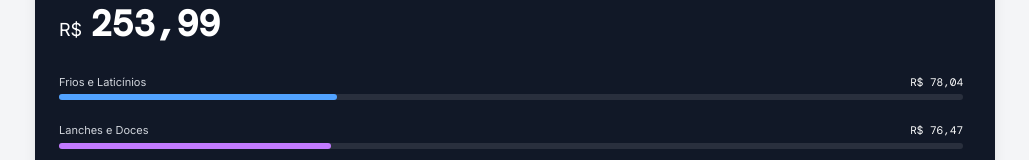
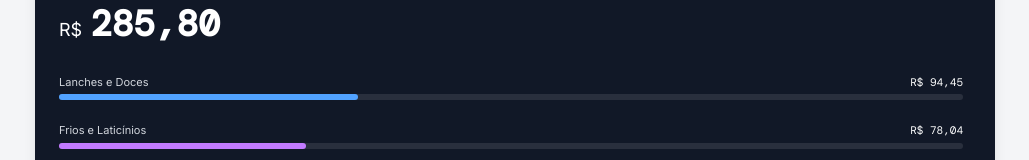
Before and after one commit to AlexandreNP9/finscan, a Next.js app in the folder frontend/: page / in a window 1280 px wide. Shown: the part 167-327 px from the top of the page, without its empty margins (125-1154 px from the left). Built offline with nearby package versions, Linux system fonts and the light colour scheme.

Commit message:
revisão da issue

```diff
--- a/frontend/data/agentes.json
+++ b/frontend/data/agentes.json
@@ -3,5 +3,6 @@
   "Itaú - Conta Poupança",
   "Cartão Bradesco Visa",
   "Dinheiro (Espécie)",
-  "Cartão Nubank Virtual"
+  "Cartão Nubank Virtual",
+  "Vale Alimentação"
 ]
--- a/frontend/data/transacoes.json
+++ b/frontend/data/transacoes.json
@@ -1,4 +1,36 @@
 [
+  {
+    "id": 1792725370796,
+    "chaveAcesso": "",
+    "valorTotal": "31,81",
+    "desconto": "0,00",
+    "estabelecimento": "Cia Parana De Alimentos S/A",
+    "dataEmissao": "2026-10-22",
+    "horaEmissao": "20:47",
+    "agenteOrigem": "Cartão Nubank Virtual",
+    "items": [
+      {
+        "id": 1792725362911,
+        "codigo": "316091",
+        "descricao": "Pizza Especial",
+        "qtd": "0,308",
+        "un": "KG",
+        "vlUnit": "44,9",
+        "vlTotal": "13,83",
+        "categoria": "Congelados"
+      },
+      {
+        "id": 1792725362912,
+        "codigo": "1035355",
+        "descricao": "Choc Milka 92g",
+        "qtd": "1",
+        "un": "UN",
+        "vlUnit": "17,98",
+        "vlTotal": "17,98",
+        "categoria": "Lanches e Doces"
+      }
+    ]
+  },
   {
     "id": 1792554567399,
     "chaveAcesso": "41261079430682025036650530003258811787126100",
--- a/frontend/next.config.ts
+++ b/frontend/next.config.ts
@@ -4,6 +4,7 @@ const nextConfig: NextConfig = {
   /* config options here */
   experimental: {
     agentFeedback: true,
+    agentUpgrade: 'security'
   },
   cacheComponents: true,
   partialPrefetching: true,
--- a/frontend/package.json
+++ b/frontend/package.json
@@ -12,7 +12,7 @@
     "@google/generative-ai": "^0.24.1",
     "@yudiel/react-qr-scanner": "^2.6.0",
     "cheerio": "^1.2.0",
-    "next": "16.4.0",
+    "next": "16.4.2",
     "react": "19.3.0",
     "react-dom": "19.3.0"
   },
```
Also changed, not shown: 1 other file (tests, documents, lock files or other folders).
